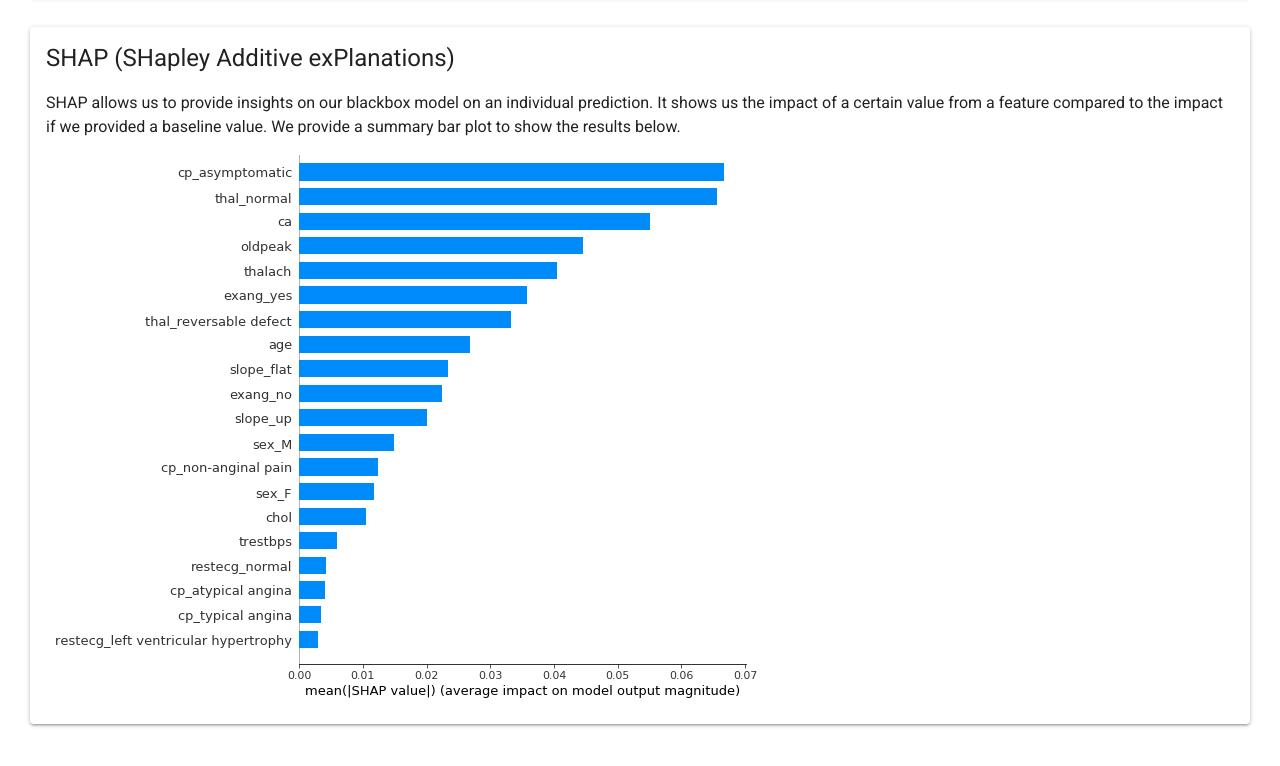
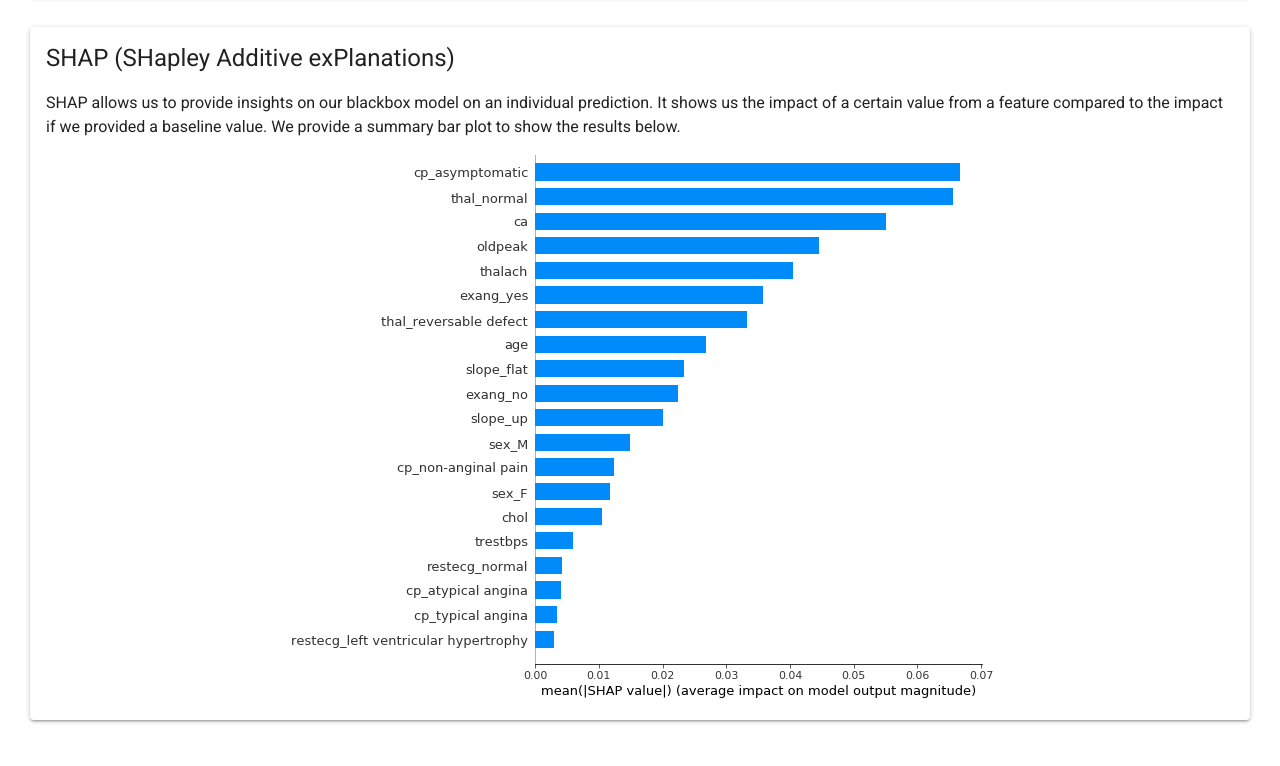
Before and after one commit to timhor/Heart-Disease-Visualisation, a React (Create React App) app in the folder frontend/: page /factors in a window 1280 px wide. Shown: the part 1567-2333 px from the top of the page. Built offline with nearby package versions, Linux system fonts and the light colour scheme.

Commit message:
Centre SHAP plot

```diff
--- a/frontend/src/components/Factors.js
+++ b/frontend/src/components/Factors.js
@@ -135,7 +135,9 @@ class Factors extends Component {
                 provided a baseline value. We provide a summary bar plot to
                 show the results below.
               </Typography>
-              <img className="shap-plot" src={shapPlot} alt="SHAP Plot" />
+              <div className="shap-plot">
+                <img src={shapPlot} alt="SHAP Plot" />
+              </div>
             </div>
           </Paper>
         </div>
--- a/frontend/src/css/Factors.css
+++ b/frontend/src/css/Factors.css
@@ -3,5 +3,7 @@
 }
 
 .shap-plot {
-  margin-bottom: 20px;
+  display: flex;
+  justify-content: center;
+  padding-bottom: 20px;
 }
```
